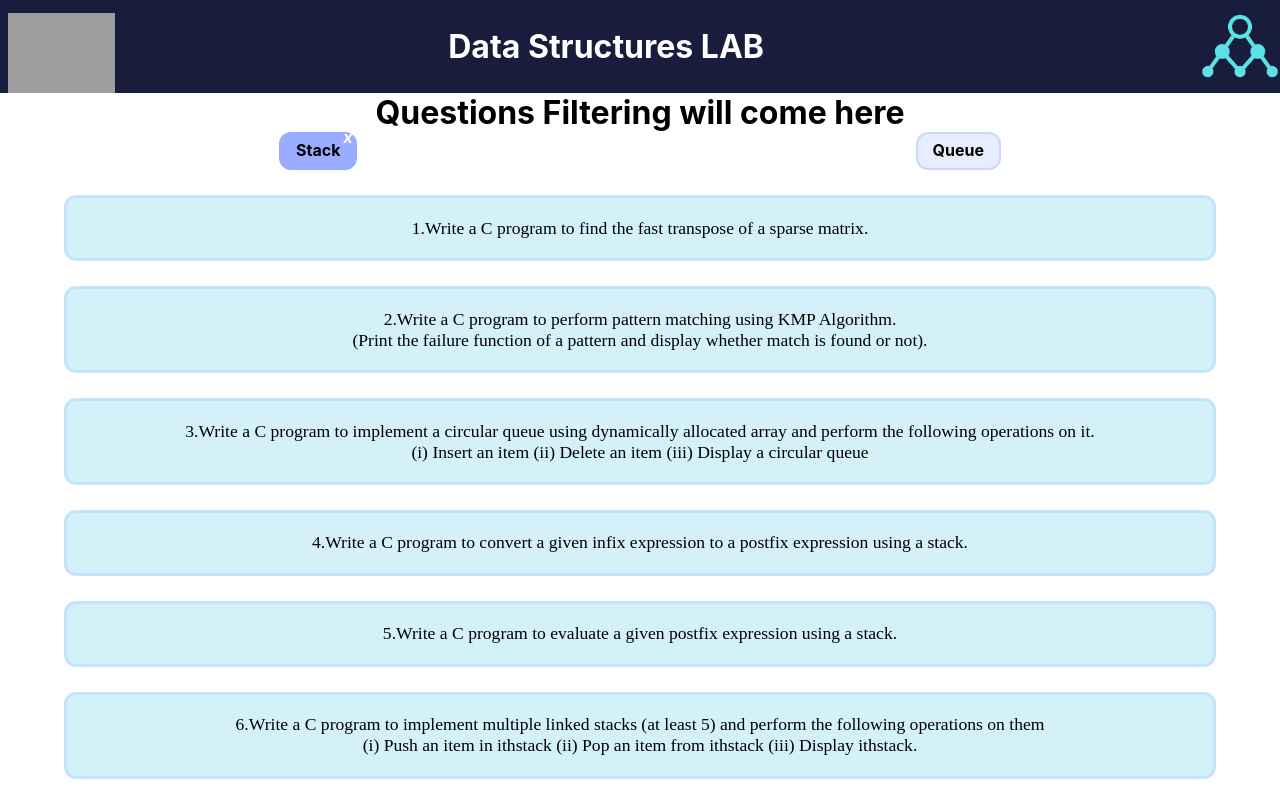
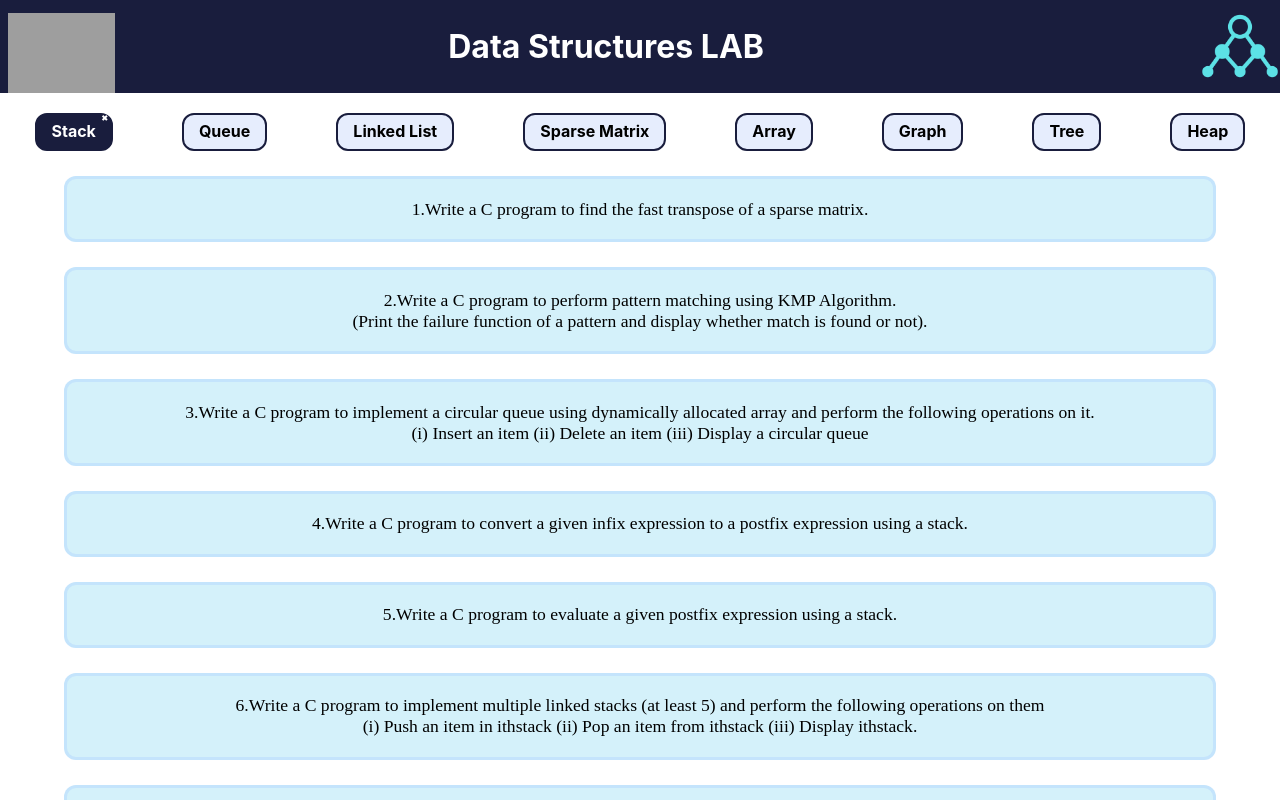
Before and after one commit to m-shashanka/LABxMSRIT, a React (Create React App) app in the folder client/: page / in a window 1280 px wide. Both pictures are taken after a click on the element "Stack". Shown: the top 800 px of the page. Built offline with nearby package versions, Linux system fonts and the light colour scheme; grey boxes are pictures that could not be loaded.

Commit message:
add filter chip color

```diff
--- a/client/src/components/Filter/Filter.js
+++ b/client/src/components/Filter/Filter.js
@@ -20,6 +20,12 @@ function Filter(props){
         <div className={styles.filterContainer}>
             <FilterChip name="Stack" addTag={addTag} removeTag={removeTag} />
             <FilterChip name="Queue" addTag={addTag} removeTag={removeTag} />
+            <FilterChip name="Linked List" addTag={addTag} removeTag={removeTag} />
+            <FilterChip name="Sparse Matrix" addTag={addTag} removeTag={removeTag} />
+            <FilterChip name="Array" addTag={addTag} removeTag={removeTag} />
+            <FilterChip name="Graph" addTag={addTag} removeTag={removeTag} />
+            <FilterChip name="Tree" addTag={addTag} removeTag={removeTag} />
+            <FilterChip name="Heap" addTag={addTag} removeTag={removeTag} />
         </div>
     );
 }
--- a/client/src/components/Filter/filter.module.css
+++ b/client/src/components/Filter/filter.module.css
@@ -1,3 +1,4 @@
 .filterContainer{
     display: flex;
+    margin-top: 20px;
 }
--- a/client/src/components/FilterChip/FilterChip.js
+++ b/client/src/components/FilterChip/FilterChip.js
@@ -12,7 +12,7 @@ function FilterChip({name, addTag, removeTag}){
     return(
         <div onClick={toggleActive} className={active ? `${styles.chipContainer} ${styles.selected}` : styles.chipContainer}>
             <span>{name}</span>
-            {active && <i className={styles.close}>x</i>}
+            {active && <span className={styles.close}>&#10006;</span>}
         </div>
     );
 }
--- a/client/src/components/FilterChip/filterchip.module.css
+++ b/client/src/components/FilterChip/filterchip.module.css
@@ -3,19 +3,20 @@
     padding: 6px 15px 8px 15px;
     border-radius: 12px;
     font-weight: bold;
-    border: 2px solid #CDD6FF;
+    border: 2px solid #191D3D;
     position: relative;
     cursor: pointer;
 }
 
-.chipContainer:hover, .selected{
-    background-color: #9AACFF;
-    border: 2px solid #9AACFF;
+.selected{
+    background-color: #191D3D;
+    color: white;
 }
 
 .close{
     position: absolute;
     top: -7px;
-    right: 3px;
+    right: -0.7px;
     color: white;
+    transform: scale(0.5);
 }
--- a/client/src/pages/DSLab.jsx
+++ b/client/src/pages/DSLab.jsx
@@ -9,7 +9,7 @@ function DSLab() {
   return (
     <>
       <Header />
-      <h1 style={{textAlign: "center"}}>Questions Filtering will come here</h1>
+      {/* <h1 style={{textAlign: "center"}}>Questions Filtering will come here</h1> */}
       <Filter />
       {Questions.map((question) => (
         <Link to={`/dslab/question/${question.id}`} style={{all: 'unset'}} key={question.id}>
```
